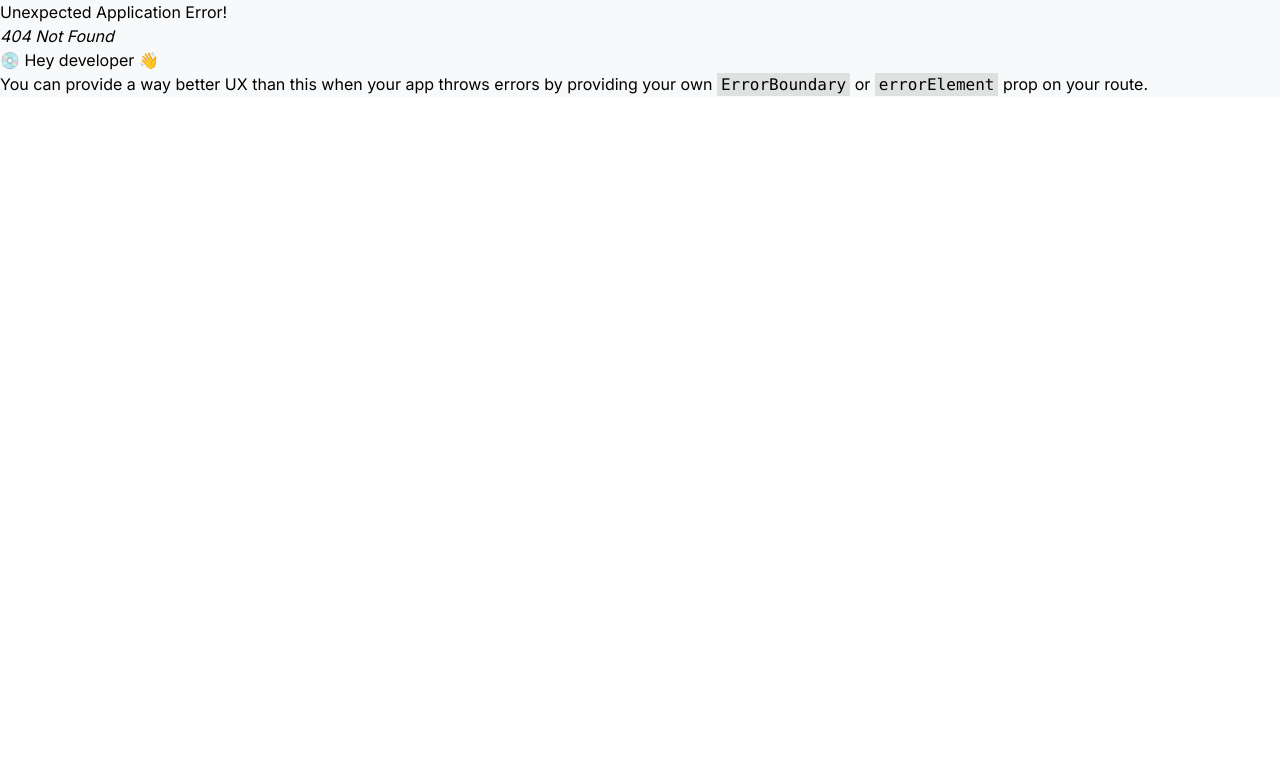
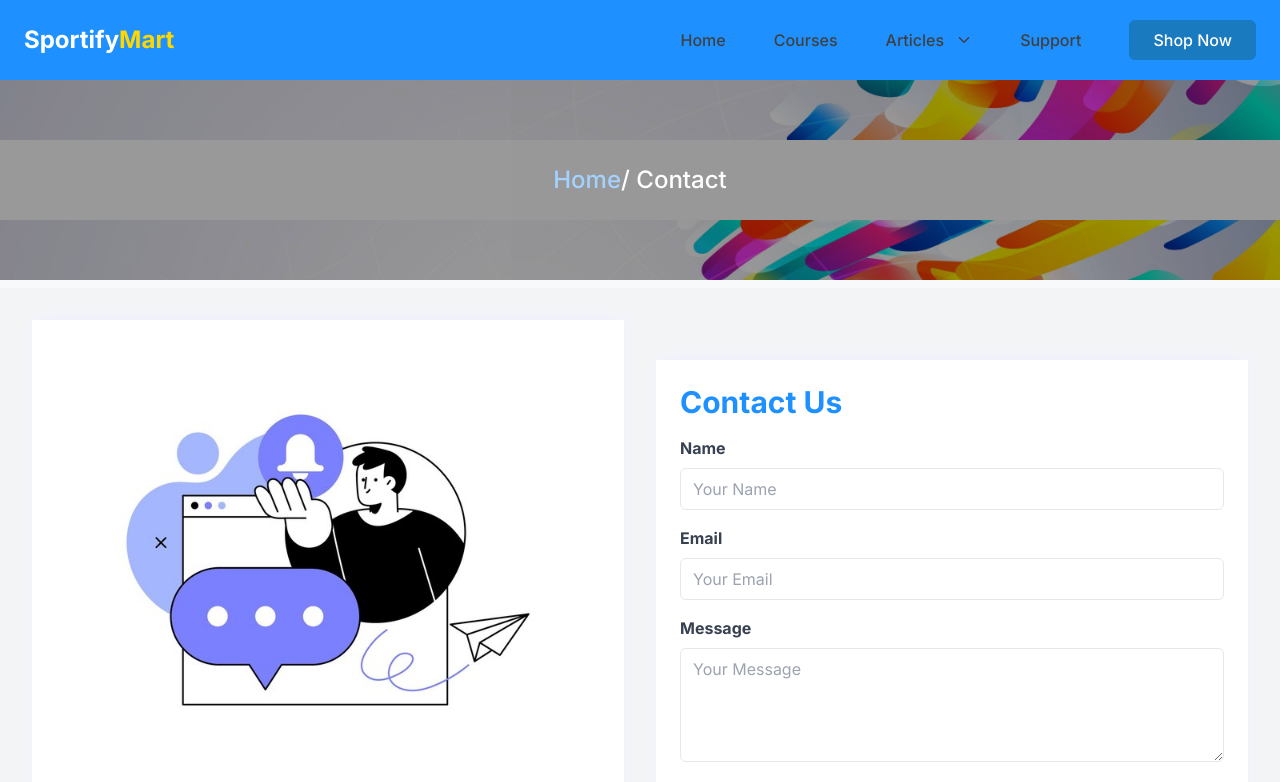
Before and after one commit to mahamodulhasanmoon/sportifyMart, a React (Vite) app: page /contact in a window 1280 px wide. Before the commit this address had no page. Shown: the top 782 px of the page. Built offline with nearby package versions, Linux system fonts and the light colour scheme.

Commit message:
breadcumb added

```diff
--- a/src/components/layout/MainLayout.tsx
+++ b/src/components/layout/MainLayout.tsx
@@ -2,6 +2,7 @@ import { Outlet } from "react-router-dom";
 import MobileNav from "../shared/MobileNav";
 import Navbar from "../shared/Navbar";
 import Footer from "../shared/Footer";
+import Breadcrumb from "../ui/BreadCumb";
 
 export default function MainLayout() {
   return (
@@ -9,6 +10,7 @@ export default function MainLayout() {
     <Navbar/>
     <MobileNav/>
     <main className="min-h-screen">
+        <Breadcrumb/>
 
     <Outlet/>
 
--- /dev/null
+++ b/src/components/ui/BreadCumb.tsx
@@ -0,0 +1,56 @@
+// Breadcrumb.jsx
+import { Link, useLocation } from 'react-router-dom';
+import backgroundImage from './../../assets/herobg.jpg'
+const Breadcrumb = () => {
+  const location = useLocation();
+  const pathnames = location.pathname.split('/').filter((x) => x);
+
+  return (
+   <>
+   {
+    pathnames.length > 0 && (
+        <nav className="font-medium mb-2">
+        <div
+                      className="relative h-screen flex items-center justify-center"
+                      style={{
+                        backgroundImage: `url(${backgroundImage})`,
+                        backgroundSize: "cover",
+                        height:'200px'
+                      }}
+        >
+            <div className="container mx-auto  z-10 text-2xl text-white bg-[#fff] p-10 text-center">
+      <ol className="flex items-center justify-center absolute inset-0 bg-black opacity-40">
+        {pathnames.length > 0 && (
+          <li>
+            <Link to="/" className="text-primaryColor hover:text-secondaryColor">
+              Home
+            </Link>
+          </li>
+        )}
+        {pathnames.map((name, index) => {
+          const routeTo = `/${pathnames.slice(0, index + 1).join('/')}`;
+          const isLast = index === pathnames.length - 1;
+          return (
+            <li key={name} className={isLast ? 'capitalize' : 'capitalize'}>
+              {isLast ? (
+                <span>/ {name}</span>
+              ) : (
+                <Link to={routeTo} className="text-primaryColor hover:text-secondaryColor">
+                  {name}
+                </Link>
+              )}
+            </li>
+          );
+        })}
+      </ol>
+      </div>
+        </div>
+
+    </nav>
+    )
+   }
+   </>
+  );
+};
+
+export default Breadcrumb;
--- /dev/null
+++ b/src/components/ui/Contact.tsx
@@ -0,0 +1,62 @@
+import contact from './../../assets/contact.jpg'
+import { ActionButton } from './Button';
+
+
+ const Contact = () => {
+   return (
+     <div className="bg-gray-100 p-8 grid grid-cols-1 md:grid-cols-2 gap-8">
+       {/* Left Column (with image) */}
+       <div className="mb-4 md:mb-0">
+         <img src={contact} alt="Contact Us" className="shadow-drop" />
+       </div>
+
+       {/* Right Column (Contact Form) */}
+       <div className="bg-white p-6 my-10 shadow-drop">
+         <div className="text-center md:text-left">
+           <h2 className="text-3xl font-bold text-primaryColor mb-4">Contact Us</h2>
+           <form>
+             <div className="mb-4">
+               <label htmlFor="name" className="block text-gray-700 font-bold mb-2">
+                 Name
+               </label>
+               <input
+                 type="text"
+                 id="name"
+                 name="name"
+                 placeholder="Your Name"
+                 className="w-full border rounded-md py-2 px-3 text-gray-700 focus:outline-none focus:border-primaryColor"
+               />
+             </div>
+             <div className="mb-4">
+               <label htmlFor="email" className="block text-gray-700 font-bold mb-2">
+                 Email
+               </label>
+               <input
+                 type="email"
+                 id="email"
+                 name="email"
+                 placeholder="Your Email"
+                 className="w-full border rounded-md py-2 px-3 text-gray-700 focus:outline-none focus:border-primaryColor"
+               />
+             </div>
+             <div className="mb-4">
+               <label htmlFor="message" className="block text-gray-700 font-bold mb-2">
+                 Message
+               </label>
+               <textarea
+                 id="message"
+                 name="message"
+                 rows={4}
+                 placeholder="Your Message"
+                 className="w-full border rounded-md py-2 px-3 text-gray-700 focus:outline-none focus:border-primaryColor"
+               ></textarea>
+             </div>
+           <ActionButton>Message</ActionButton>
+           </form>
+         </div>
+       </div>
+     </div>
+   );
+ };
+
+ export default Contact;
--- a/src/components/ui/FeatureSection.tsx
+++ b/src/components/ui/FeatureSection.tsx
@@ -1,4 +1,5 @@
 import ProductCard from "../cards/ProductCard";
+import Button from "./Button";
 import Heading from "./Heading";
 
 const FeaturedSection = () => {
@@ -62,6 +63,9 @@ const FeaturedSection = () => {
           <ProductCard key={product.id} product={product} />
         ))}
       </div>
+      <div className="shwbtn text-center mt-20">
+        <Button>{`View All >>`} </Button>
+      </div>
     </section>
   );
 };
--- /dev/null
+++ b/src/pages/ContactPage.tsx
@@ -0,0 +1,6 @@
+
+export default function ContactPage() {
+  return (
+    <div>ContactPage</div>
+  )
+}
--- a/src/pages/Home.tsx
+++ b/src/pages/Home.tsx
@@ -1,4 +1,5 @@
 import Category from "../components/ui/Category";
+import Contact from "../components/ui/Contact";
 import FeaturedSection from "../components/ui/FeatureSection";
 import HeroSection from "../components/ui/HeroSection";
 
@@ -8,6 +9,7 @@ export default function Home() {
         <HeroSection/>
         <Category/>
         <FeaturedSection/>
+        <Contact/>
     </div>
   )
 }
--- a/src/routes/index.tsx
+++ b/src/routes/index.tsx
@@ -3,6 +3,7 @@ import { createBrowserRouter } from "react-router-dom";
 
 import MainLayout from "../components/layout/MainLayout";
 import Home from "../pages/Home";
+import Contact from "../components/ui/Contact";
 
 export const routes : any = createBrowserRouter([{
     path: "/",
@@ -11,6 +12,10 @@ export const routes : any = createBrowserRouter([{
      {
       path:'/',
       element:<Home/>
+     },
+     {
+      path:'/contact',
+      element:<Contact/>
      }
     ]
   },
```
Also changed, not shown: src/assets/contact.jpg (added).
